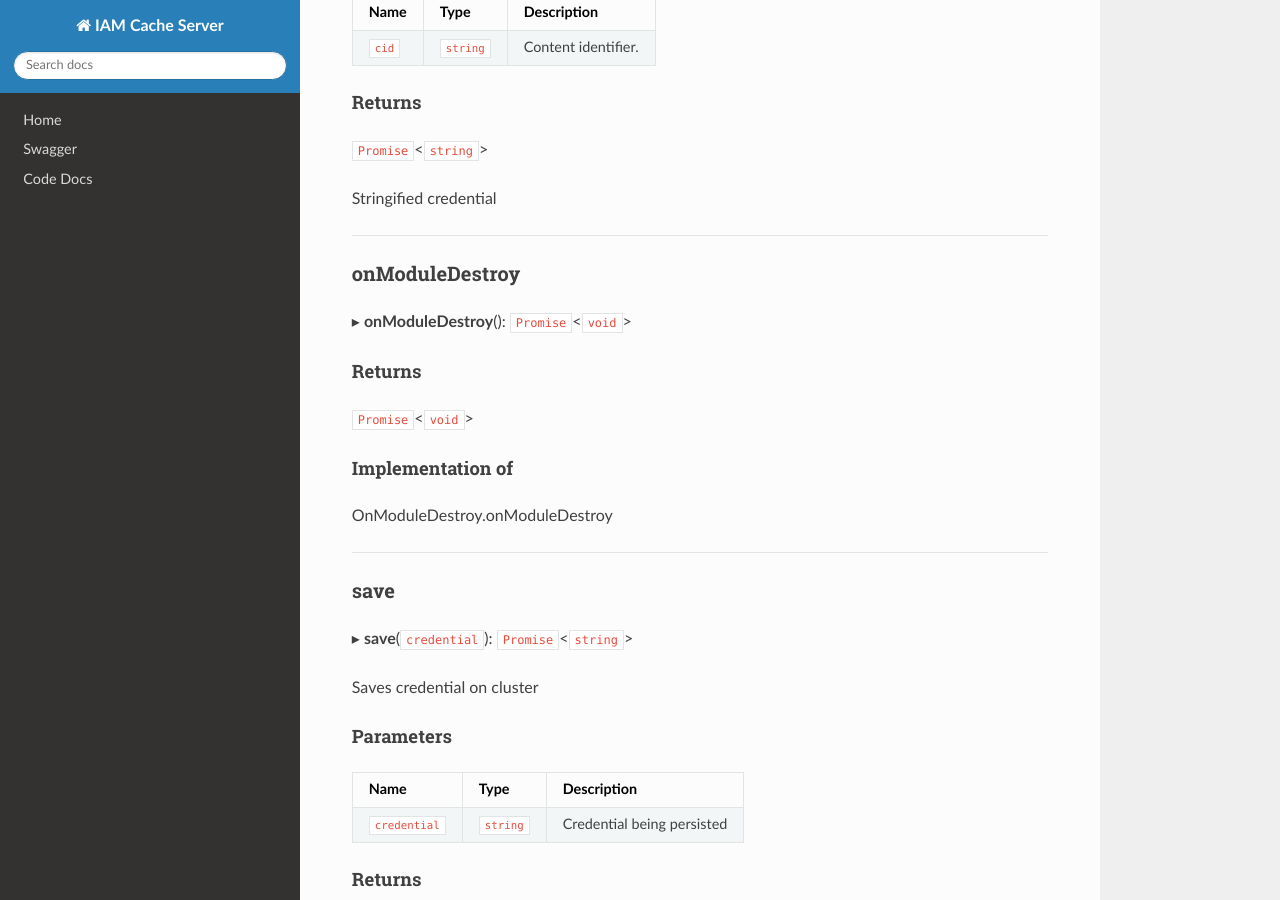
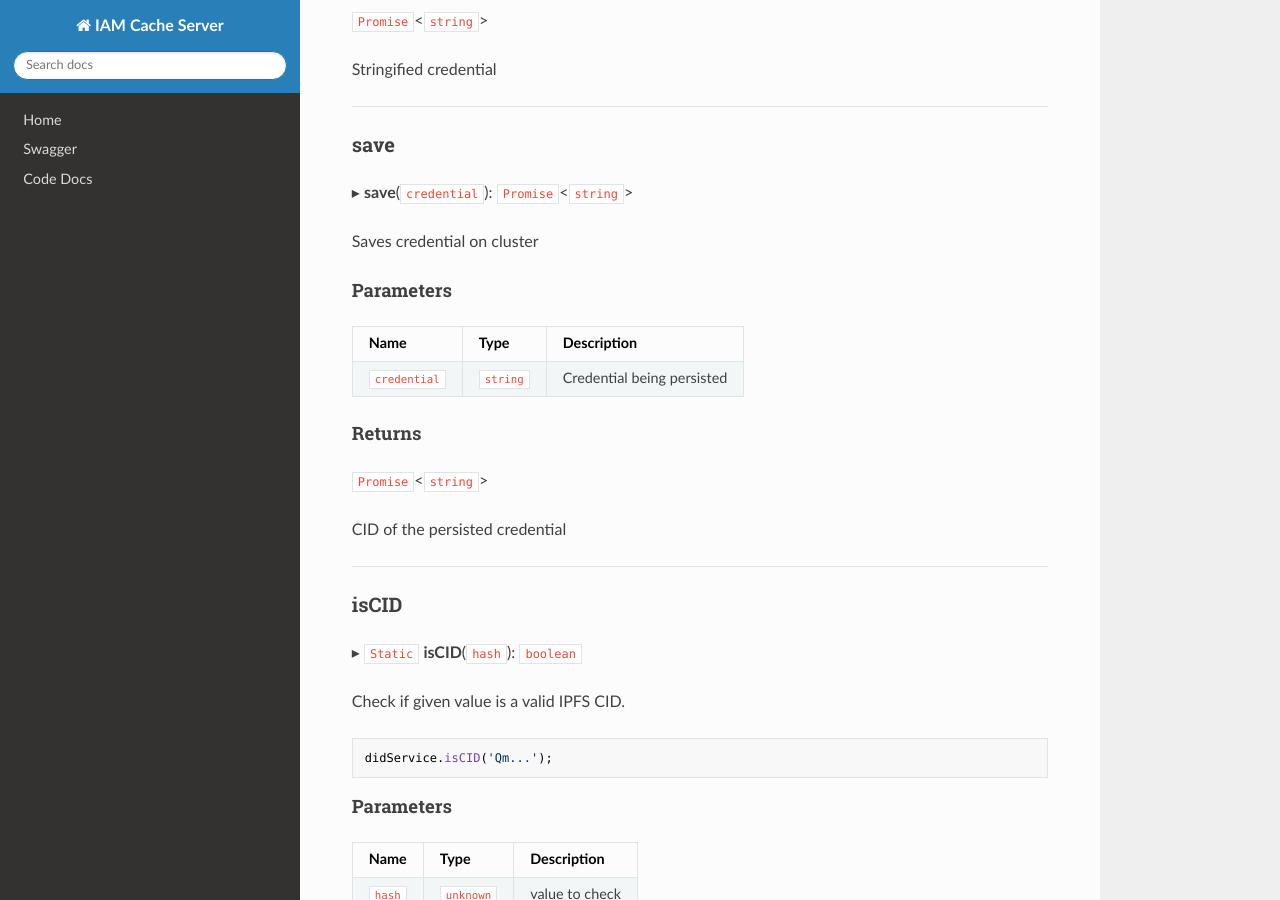
Before and after one commit to energywebfoundation/ssi-hub, an MkDocs documentation site: the page built from docs/api/classes/modules_ipfs_ipfs_service.IPFSService.md, in a window 1280 px wide and 900 px high, scrolled down 1296 px. Built offline with MkDocs 1.6.1, drawn with Linux system fonts in a browser that asks for light colours; nearby versions of some CDN libraries; some of the changed text lies outside the part shown.

Commit message:
refactor: cancel pins queue destroy

```diff
--- a/docs/api/classes/modules_ipfs_ipfs_service.IPFSService.md
+++ b/docs/api/classes/modules_ipfs_ipfs_service.IPFSService.md
@@ -1,10 +1,6 @@
 # Class: IPFSService
 
 [modules/ipfs/ipfs.service](../modules/modules_ipfs_ipfs_service.md).IPFSService
-
-## Implements
-
-- `OnModuleDestroy`
 
 ## Table of contents
 
@@ -15,7 +11,6 @@
 ### Methods
 
 - [get](modules_ipfs_ipfs_service.IPFSService.md#get)
-- [onModuleDestroy](modules_ipfs_ipfs_service.IPFSService.md#onmoduledestroy)
 - [save](modules_ipfs_ipfs_service.IPFSService.md#save)
 - [isCID](modules_ipfs_ipfs_service.IPFSService.md#iscid)
 
@@ -53,20 +48,6 @@ Get claim from cluster. If claim isn't found tries to get from gateway
 `Promise`<`string`\>
 
 Stringified credential
-
-___
-
-### onModuleDestroy
-
-▸ **onModuleDestroy**(): `Promise`<`void`\>
-
-#### Returns
-
-`Promise`<`void`\>
-
-#### Implementation of
-
-OnModuleDestroy.onModuleDestroy
 
 ___
 
```
Also changed, not shown: 1 other file.
